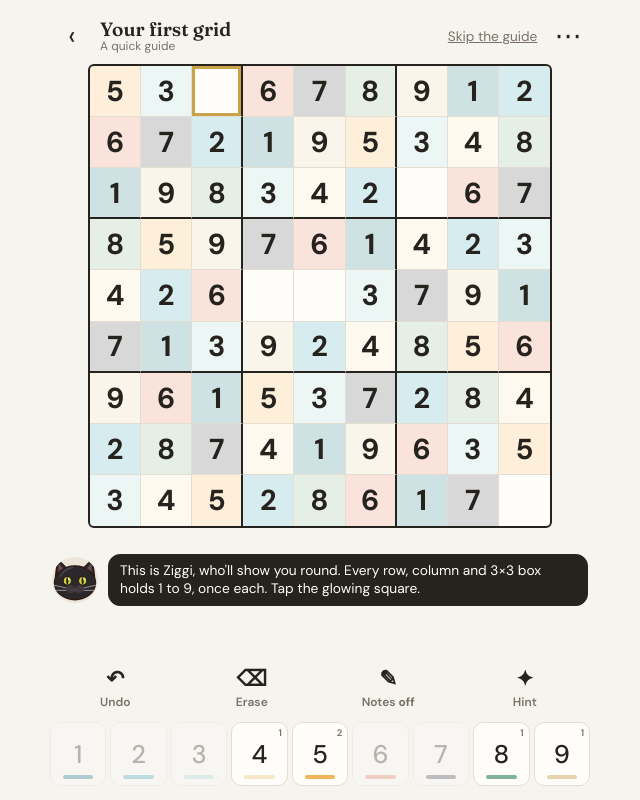
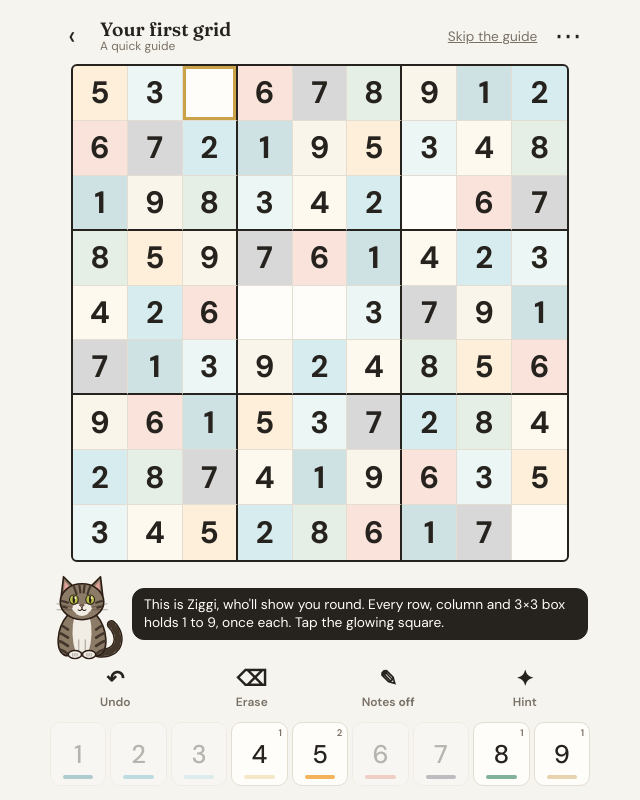
Before and after one commit to Naishy/sudoku-game, a website with bundled scripts: page public/index.html in a window 1280 px wide. Both pictures are taken after a click on the button "Show me how". Shown: the whole page, without its empty margins (320-960 px from the left). Built offline with nearby package versions, Linux system fonts and the light colour scheme; files whose address does not match are found by name.

Commit message:
Ziggi as a brown tabby with white paws, whole and bigger beside the hints; the grid keeps its full size
Co-Authored-By: Claude Opus 5.5 <noreply@anthropic.com>
Claude-Session: https://claude.ai/code/session_01QV8M2dVAt43zmDCwH9VyKP

```diff
--- a/public/css/style.css
+++ b/public/css/style.css
@@ -109,9 +109,9 @@ button { font: inherit; color: inherit; cursor: pointer; touch-action: manipulat
 @keyframes glow { 50% { box-shadow: inset 0 0 0 3px var(--gold), 0 0 0 2px rgba(201, 162, 74, 0.4); } }
 @keyframes shimmer { 0% { filter: brightness(1); } 40% { filter: brightness(1.12) saturate(1.3); } 100% { filter: none; } }
 
-.say { display: flex; align-items: center; gap: 10px; height: 92px; margin: 6px 2px 2px; opacity: 0; transition: opacity 0.3s; }
+.say { display: flex; align-items: center; gap: 8px; height: 92px; margin: 6px 2px 2px; opacity: 0; transition: opacity 0.3s; }
 .say.on { opacity: 1; }
-.say-face { width: 46px; height: 46px; border-radius: 50%; background: #ece5d8; flex: none; }
+.say-face { flex: none; align-self: flex-end; }
 .say p { margin: 0; font-size: 0.86rem; line-height: 1.3; background: var(--paper); border: 1px solid var(--line); border-radius: 12px; padding: 7px 11px; max-height: 100%; overflow-y: auto; }
 .say.coach p { background: var(--ink); color: var(--paper); border-color: var(--ink); }
 
@@ -204,6 +204,5 @@ button { font: inherit; color: inherit; cursor: pointer; touch-action: manipulat
 /* short phones: a tighter pad */
 @media (max-height: 700px) {
   .say { height: 84px; margin: 4px 2px 2px; }
-  .say-face { width: 38px; height: 38px; }
   .tool { font-size: 0.7rem; }
 }
--- a/public/js/main.js
+++ b/public/js/main.js
@@ -11,7 +11,7 @@ import { Haptics } from './haptics.js';
 import { Telemetry, VERSION } from './telemetry.js';
 import { GIFT, shouldShowGift, markGiftSeen, fromCard } from './gift.js';
 import { drawHeidi } from './cast.js';
-import { drawZiggi } from './ziggi.js';
+import { drawZiggi, ZIGGI_BOX } from './ziggi.js';
 
 const $ = (id) => document.getElementById(id);
 const el = (tag, cls, text) => { const e = document.createElement(tag); if (cls) e.className = cls; if (text != null) e.textContent = text; return e; };
@@ -41,14 +41,20 @@ const modalOpen = () => ['welcome', 'how', 'settings', 'menu', 'install', 'gift'
 
 // --- the cast, drawn small ------------------------------------------------------------------
 function face(canvas, who, px) {
-  canvas.width = Math.round(px * DPR);
+  // Ziggi sits whole beside the bubble (no circle round her); Heidi's portrait is round
+  const w = who === 'ziggi' ? Math.round(px * 0.84) : px;
+  canvas.width = Math.round(w * DPR);
   canvas.height = Math.round(px * DPR);
-  canvas.style.width = `${px}px`;
+  canvas.style.width = `${w}px`;
   canvas.style.height = `${px}px`;
   const ctx = canvas.getContext('2d');
   ctx.setTransform(DPR, 0, 0, DPR, 0, 0);
-  ctx.clearRect(0, 0, px, px);
-  if (who === 'ziggi') drawZiggi(ctx, px / 2, px * 0.56, px / 90, { body: false });
+  ctx.clearRect(0, 0, w, px);
+  if (who === 'ziggi') {
+    const B = ZIGGI_BOX;
+    const s = Math.min(w / (B.right - B.left + 6), px / (B.bottom - B.top + 6));
+    drawZiggi(ctx, (3 - B.left) * s + (w - (B.right - B.left + 6) * s) / 2, (3 - B.top) * s, s, { body: true });
+  }
   else drawHeidi(ctx, px / 2, px * 0.5, px / 150, { body: true, mood: 'happy' });
 }
 
@@ -397,18 +403,20 @@ function fitGrid() {
   for (const child of play.children) {
     if (child.classList.contains('grid-wrap') || child.classList.contains('hidden')) continue;
     const st = getComputedStyle(child);
-    used += child.offsetHeight + parseFloat(st.marginTop) + parseFloat(st.marginBottom);
+    // the tools' top margin is 'auto' (it pins them to the bottom): that's spare space, not used
+    used += child.offsetHeight + (child.classList.contains('tools') ? 0 : parseFloat(st.marginTop)) + parseFloat(st.marginBottom);
   }
   const size = Math.floor(Math.min(play.clientWidth - 20, 540, play.clientHeight - used - 2));
   $('grid').style.setProperty('--size', `${Math.max(220, size)}px`);
 }
 window.addEventListener('resize', fitGrid);
 
+const sayFaceSize = () => (innerHeight <= 700 ? 76 : 86);
 function say(who, text, { coach = false } = {}) {
   const box = $('say');
   box.classList.toggle('coach', coach);
   if (!who) { box.classList.remove('on'); return; }
-  face($('say-face'), who, 46);
+  face($('say-face'), who, sayFaceSize());
   $('say-text').textContent = text;
   box.classList.add('on');
 }
--- a/public/js/telemetry.js
+++ b/public/js/telemetry.js
@@ -1,7 +1,7 @@
 // Anonymous gameplay logging for the pilot: what happened, when, and how close.
 // Sent in batches to POST /api/log. Nothing personal: a random id per phone and
 // per visit, the screen size and browser. Off with ?notelemetry; off locally unless ?telemetry.
-export const VERSION = 'v2'; // keep in step with VERSION in sw.js
+export const VERSION = 'v3'; // keep in step with VERSION in sw.js
 
 const DEVICE_KEY = 'gw.device';
 const rid = () => Math.random().toString(36).slice(2, 10) + Date.now().toString(36);
--- a/public/js/ziggi.js
+++ b/public/js/ziggi.js
@@ -2,18 +2,17 @@
 // the right part of the grid, as cats do). Drawn in the family cast's style: (x, y) is the
 // middle of the face, s the scale; a head is about 80 units tall at 1.
 //
-// Ziggi is a black cat. (To add Ziggi to the family cast later, move this into
-// family-games cast/people.js so every game draws them alike.)
+// Drawn from Tim's photo: a brown tabby with dark stripes, a white chin and chest, and
+// white paws. (To add Ziggi to the family cast later, move this into family-games
+// cast/people.js so every game draws her alike.)
 const INK = '#2b1d14';
 export const COAT = {
-  fur: '#2b282b', // black, with a soft sheen so the shape still reads
-  dark: '#1b191b',
-  light: '#3f3a3e',
-  stripes: false,
-  eyes: '#cfd23a',
-  sheen: '#4a454a',
-  nose: '#5c3b43',
-  whisker: 'rgba(240,236,228,0.75)',
+  fur: '#8c7b66', // warm grey-brown tabby
+  dark: '#43372c', // the stripes
+  white: '#f1ece4', // chin, chest and paws
+  ear: '#e2a29c',
+  eyes: '#b8c14a',
+  nose: '#d99a95',
 };
 
 function ell(ctx, x, y, rx, ry, rot = 0) { ctx.beginPath(); ctx.ellipse(x, y, rx, ry, rot, 0, Math.PI * 2); }
@@ -21,6 +20,15 @@ function fs(ctx, fill, stroke = INK, lw = 3) {
   if (fill) { ctx.fillStyle = fill; ctx.fill(); }
   if (stroke) { ctx.strokeStyle = stroke; ctx.lineWidth = lw; ctx.stroke(); }
 }
+function stripe(ctx, pts, w = 4) {
+  ctx.beginPath();
+  ctx.moveTo(pts[0], pts[1]);
+  ctx.quadraticCurveTo(pts[2], pts[3], pts[4], pts[5]);
+  ctx.strokeStyle = COAT.dark; ctx.lineWidth = w; ctx.stroke();
+}
+
+/** The size of Ziggi sitting, in her own units: for fitting her into a box. */
+export const ZIGGI_BOX = { left: -52, right: 74, top: -48, bottom: 104 };
 
 export function drawZiggi(ctx, x, y, s = 1, { t = 0, blink = false, body = true } = {}) {
   const C = COAT;
@@ -30,47 +38,61 @@ export function drawZiggi(ctx, x, y, s = 1, { t = 0, blink = false, body = true
   ctx.lineJoin = 'round';
   ctx.lineCap = 'round';
   if (body) {
-    // the tail, curled round the front
-    ctx.beginPath();
-    ctx.moveTo(30, 92);
-    ctx.bezierCurveTo(70, 96, 72, 60 + Math.sin(t * 2) * 4, 52, 44);
-    ctx.strokeStyle = INK; ctx.lineWidth = 17; ctx.stroke();
-    ctx.strokeStyle = C.fur; ctx.lineWidth = 12; ctx.stroke();
+    // the tail, curled round to the front, in rings with a dark tip
+    const tail = () => { ctx.beginPath(); ctx.moveTo(30, 94); ctx.bezierCurveTo(72, 98, 74, 60 + Math.sin(t * 2) * 4, 54, 42); };
+    tail(); ctx.strokeStyle = INK; ctx.lineWidth = 17; ctx.stroke();
+    tail(); ctx.strokeStyle = C.fur; ctx.lineWidth = 12; ctx.stroke();
+    ctx.save(); ctx.setLineDash([7, 9]); tail(); ctx.strokeStyle = C.dark; ctx.lineWidth = 12; ctx.stroke(); ctx.restore();
     // sitting body
     ctx.beginPath();
     ctx.moveTo(-26, 24);
-    ctx.bezierCurveTo(-48, 50, -50, 92, -30, 98);
-    ctx.lineTo(30, 98);
+    ctx.bezierCurveTo(-48, 50, -50, 92, -30, 99);
+    ctx.lineTo(30, 99);
     ctx.bezierCurveTo(50, 92, 48, 50, 26, 24);
     ctx.closePath();
     fs(ctx, C.fur);
-    // chest
-    ell(ctx, 0, 56, 16, 26); fs(ctx, C.light, null);
-    // front paws
-    for (const k of [-1, 1]) { ell(ctx, k * 12, 96, 11, 7); fs(ctx, C.light, INK, 2.5); }
-    if (C.stripes) {
-      ctx.strokeStyle = C.dark; ctx.lineWidth = 4;
-      for (const k of [-1, 1]) for (const yy of [50, 64, 78]) { ctx.beginPath(); ctx.moveTo(k * 42, yy); ctx.quadraticCurveTo(k * 34, yy + 2, k * 30, yy + 8); ctx.stroke(); }
+    // tabby stripes down the sides
+    ctx.save();
+    ctx.clip();
+    for (const k of [-1, 1]) {
+      for (const yy of [40, 55, 70, 85]) stripe(ctx, [k * 48, yy, k * 36, yy + 3, k * 26, yy + 11], 5);
+    }
+    ctx.restore();
+    // the white chest
+    ctx.beginPath();
+    ctx.moveTo(-14, 26); ctx.quadraticCurveTo(-22, 60, -12, 92); ctx.lineTo(12, 92); ctx.quadraticCurveTo(22, 60, 14, 26); ctx.closePath();
+    fs(ctx, C.white, null);
+    // front legs (tabby) with white paws
+    for (const k of [-1, 1]) {
+      ctx.beginPath(); ctx.moveTo(k * 6, 70); ctx.lineTo(k * 6, 92); ctx.strokeStyle = 'rgba(43,29,20,0.35)'; ctx.lineWidth = 2; ctx.stroke();
+      ell(ctx, k * 13, 97, 12, 7.5); fs(ctx, C.white, INK, 2.5);
+      ctx.strokeStyle = 'rgba(43,29,20,0.45)'; ctx.lineWidth = 1.4;
+      for (const dx of [-4, 0, 4]) { ctx.beginPath(); ctx.moveTo(k * 13 + dx, 95); ctx.lineTo(k * 13 + dx, 100); ctx.stroke(); }
     }
   }
-  if (body) { ctx.beginPath(); ctx.moveTo(-36, 50); ctx.quadraticCurveTo(-34, 32, -22, 28); ctx.strokeStyle = C.sheen; ctx.lineWidth = 3; ctx.stroke(); }
   // ears
   for (const k of [-1, 1]) {
     ctx.beginPath(); ctx.moveTo(k * 14, -26); ctx.lineTo(k * 34, -46); ctx.lineTo(k * 38, -12); ctx.closePath();
     fs(ctx, C.fur);
     ctx.beginPath(); ctx.moveTo(k * 20, -24); ctx.lineTo(k * 32, -38); ctx.lineTo(k * 33, -18); ctx.closePath();
-    fs(ctx, '#6e4a55', null);
+    fs(ctx, C.ear, null);
   }
-  // head
+  // head, with the tabby "M" on the forehead and stripes on the cheeks
   ell(ctx, 0, 0, 40, 33); fs(ctx, C.fur);
-  ctx.beginPath(); ctx.arc(0, 2, 32, Math.PI * 1.15, Math.PI * 1.45); ctx.strokeStyle = C.sheen; ctx.lineWidth = 3; ctx.stroke();
-  if (C.stripes) {
-    ctx.strokeStyle = C.dark; ctx.lineWidth = 4;
-    for (const dx of [-9, 0, 9]) { ctx.beginPath(); ctx.moveTo(dx, -31); ctx.lineTo(dx * 0.7, -19); ctx.stroke(); }
-    for (const k of [-1, 1]) { ctx.beginPath(); ctx.moveTo(k * 39, -2); ctx.lineTo(k * 29, 0); ctx.moveTo(k * 38, 8); ctx.lineTo(k * 29, 8); ctx.stroke(); }
+  ctx.save();
+  ell(ctx, 0, 0, 38.5, 31.5); ctx.clip();
+  stripe(ctx, [-16, -30, -12, -22, -10, -14], 4);
+  stripe(ctx, [-5, -32, -4, -24, -3, -17], 4);
+  stripe(ctx, [5, -32, 4, -24, 3, -17], 4);
+  stripe(ctx, [16, -30, 12, -22, 10, -14], 4);
+  for (const k of [-1, 1]) {
+    stripe(ctx, [k * 40, -2, k * 33, -1, k * 26, 2], 4);
+    stripe(ctx, [k * 40, 9, k * 34, 9, k * 28, 11], 4);
   }
-  // muzzle
-  for (const k of [-1, 1]) { ell(ctx, k * 8, 12, 10, 8); fs(ctx, C.light, null); }
+  ctx.restore();
+  // white chin and muzzle
+  ell(ctx, 0, 17, 13, 9); fs(ctx, C.white, null);
+  for (const k of [-1, 1]) { ell(ctx, k * 8, 12, 10, 8); fs(ctx, C.white, null); }
   // eyes: big, with slit pupils (shut when blinking)
   for (const k of [-1, 1]) {
     if (blink) {
@@ -85,9 +107,9 @@ export function drawZiggi(ctx, x, y, s = 1, { t = 0, blink = false, body = true
   // nose and mouth
   ctx.beginPath(); ctx.moveTo(-4, 6); ctx.lineTo(4, 6); ctx.lineTo(0, 10); ctx.closePath(); fs(ctx, C.nose, INK, 1.5);
   ctx.beginPath(); ctx.moveTo(0, 10); ctx.lineTo(0, 13); ctx.moveTo(-7, 15); ctx.quadraticCurveTo(-3, 18, 0, 13); ctx.quadraticCurveTo(3, 18, 7, 15);
-  ctx.strokeStyle = C.sheen; ctx.lineWidth = 2; ctx.stroke();
+  ctx.strokeStyle = INK; ctx.lineWidth = 2; ctx.stroke();
   // whiskers
-  ctx.strokeStyle = C.whisker; ctx.lineWidth = 1.4;
+  ctx.strokeStyle = 'rgba(43,29,20,0.45)'; ctx.lineWidth = 1.4;
   for (const k of [-1, 1]) for (const dy of [-2, 3]) { ctx.beginPath(); ctx.moveTo(k * 18, 12 + dy); ctx.lineTo(k * 46, 8 + dy * 2.2); ctx.stroke(); }
   ctx.restore();
 }
--- a/public/sw.js
+++ b/public/sw.js
@@ -1,6 +1,6 @@
 // Offline play + auto-update. Serve from cache, refresh in the background.
 // Bump VERSION on every deploy: that's what tells installed copies there's a new version.
-const VERSION = 'v2'; // keep in step with VERSION in js/telemetry.js
+const VERSION = 'v3'; // keep in step with VERSION in js/telemetry.js
 const CACHE = `gridworks-${VERSION}`;
 const ASSETS = [
   './',
```
Also changed, not shown: CLAUDE.md (+1 -1 lines), README.md.
